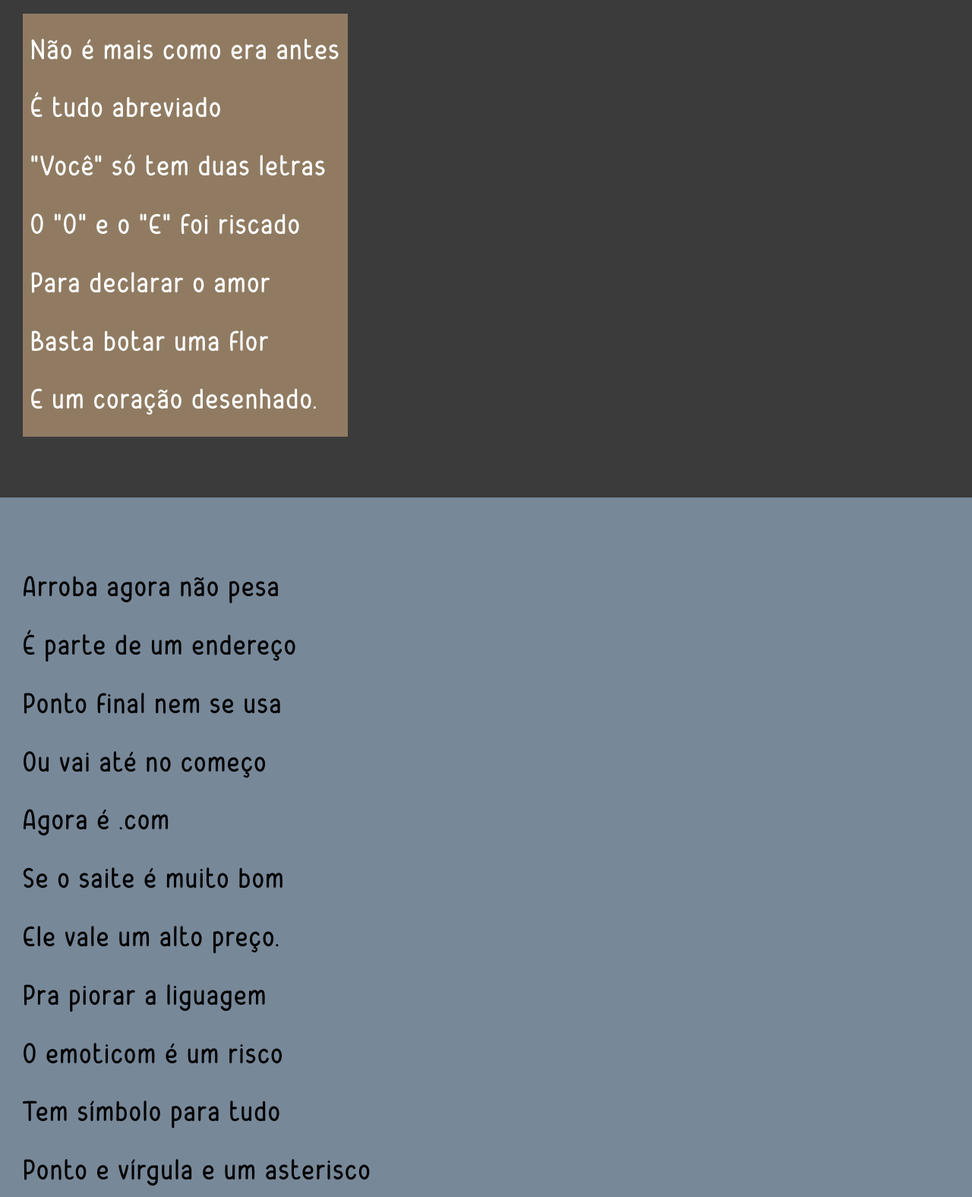
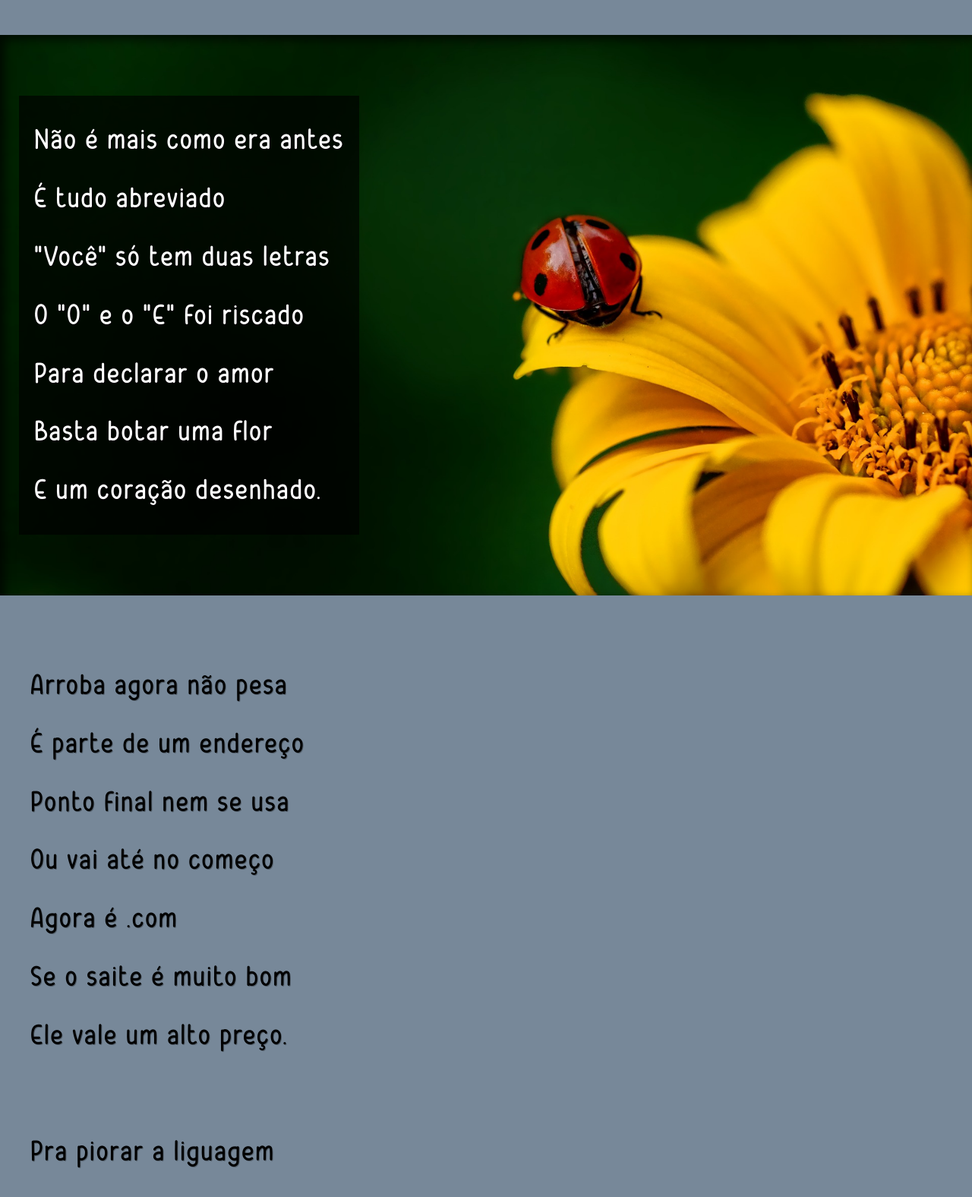
Before and after one commit to antoniowelton/projeto-cordel, a plain HTML site: page index.html in a window 1280 px wide. Shown: the part 1020-2596 px from the top of the page at 76% size. Drawn offline with Linux system fonts and the light colour scheme.

Commit message:
Finalização do Projeto Cordel

```diff
--- a/estilo.css
+++ b/estilo.css
@@ -22,7 +22,7 @@
 }
 
 html, body {
-    min-width: 100vh;
+    min-width: 96vw;
     background-color: beige;
     font-family: var(--fonte1);
 }
@@ -31,8 +31,8 @@ header {
     color: white;
     background-color: black;
     text-align: center;
+    padding: 2vh;
 
-    margin: auto;
 
 }
 header > h1 {
@@ -63,43 +63,59 @@ section {
     padding-top: 10vh;
     padding-bottom: 10vh;
     line-height: 2em;
-    padding-left: 30px;
+    padding-left: 5vh;
     font-family: var(--fonte3);
 
    letter-spacing: 2px;
     font-size: 3vw;
 }
-
+ section > p {
+    padding-bottom: 2em;
+ }
 section.normal {
     background-color: lightslategray;
     color: black;
+    padding-left: 40px;
+    text-shadow: 1px 1px 0px rgba(0, 0, 0, 0.300);
 }
 
 section.imagem {
-    background-color: rgb(60, 59, 59);
+    background-color: rgba(11, 11, 11, 0.934);
     color: white;
+    box-shadow: inset 6px 6px 13px 0px rgba(0, 0, 0, 0.700);
+    background-size: cover;
+
+    background-attachment: fixed; /* Fixando a imagem no fundo da section. Para fazer o efeito PARALLAX*/
+    padding-left: 25px;
 }
 
 section.imagem > p {
     display: inline-block;
-    background-color: rgba(222, 184, 135, 0.516);
-    padding: 10px;
+    background-color: rgba(0, 0, 0, 0.666);
+    padding: 20px;
+    text-shadow: 1px 1px 0px black;
+}
+
+section#img01 {
+    background-image: url(imagens/background001.jpg);
+    background-position: right center;
+
+}
+
+section#img02 {
+    background-image: url(imagens/background002.jpg);
+    background-position: center center;
 }
 
 
 
-
-
-
-
-
-
 footer {
-    color: white;
-    background-color: rgb(35, 88, 49);
+    color: rgb(255, 255, 255);
+    background-color: rgb(22, 22, 22);
     text-align: center;
     padding: 15px;
 
-    font-family: var(--fonte3);
+    font-family: var(--fonte1);
+    font-size: 1.8vh;
 
 }
--- a/index.html
+++ b/index.html
@@ -34,7 +34,7 @@
 
 
 
-    <section class="imagem">
+    <section class="imagem" id="img01">
         <p>
             Não é mais como era antes <br>
             É tudo abreviado <br>
@@ -73,7 +73,7 @@
 
 
 
-    <section class="imagem">
+    <section class="imagem" id="img02">
         <p>
             Tenho saudade das cartas <br>
             Escritas com a própria mão <br>
@@ -110,7 +110,7 @@
 
     <footer>
         <p>
-            Site criado por <a href="https://github.com/antoniowelton" target="_blank">Antonio Welton</a> durante o curso de <abbr title="Hyper Text Markup Language">HTML5</abbr> e <abbr title="Cascading Style Sheets">CSS3</abbr> do <a href="https://www.cursoemvideo.com/" target="_blank">Curso em Vídeo</a>
+            Site criado por <a href="https://github.com/antoniowelton" target="_blank">Antonio Welton</a> <br> durante o curso de <abbr title="Hyper Text Markup Language">HTML5</abbr> e <abbr title="Cascading Style Sheets">CSS3</abbr> do <a href="https://www.cursoemvideo.com/" target="_blank">Curso em Vídeo</a>
         </p>
     </footer>
 
```
